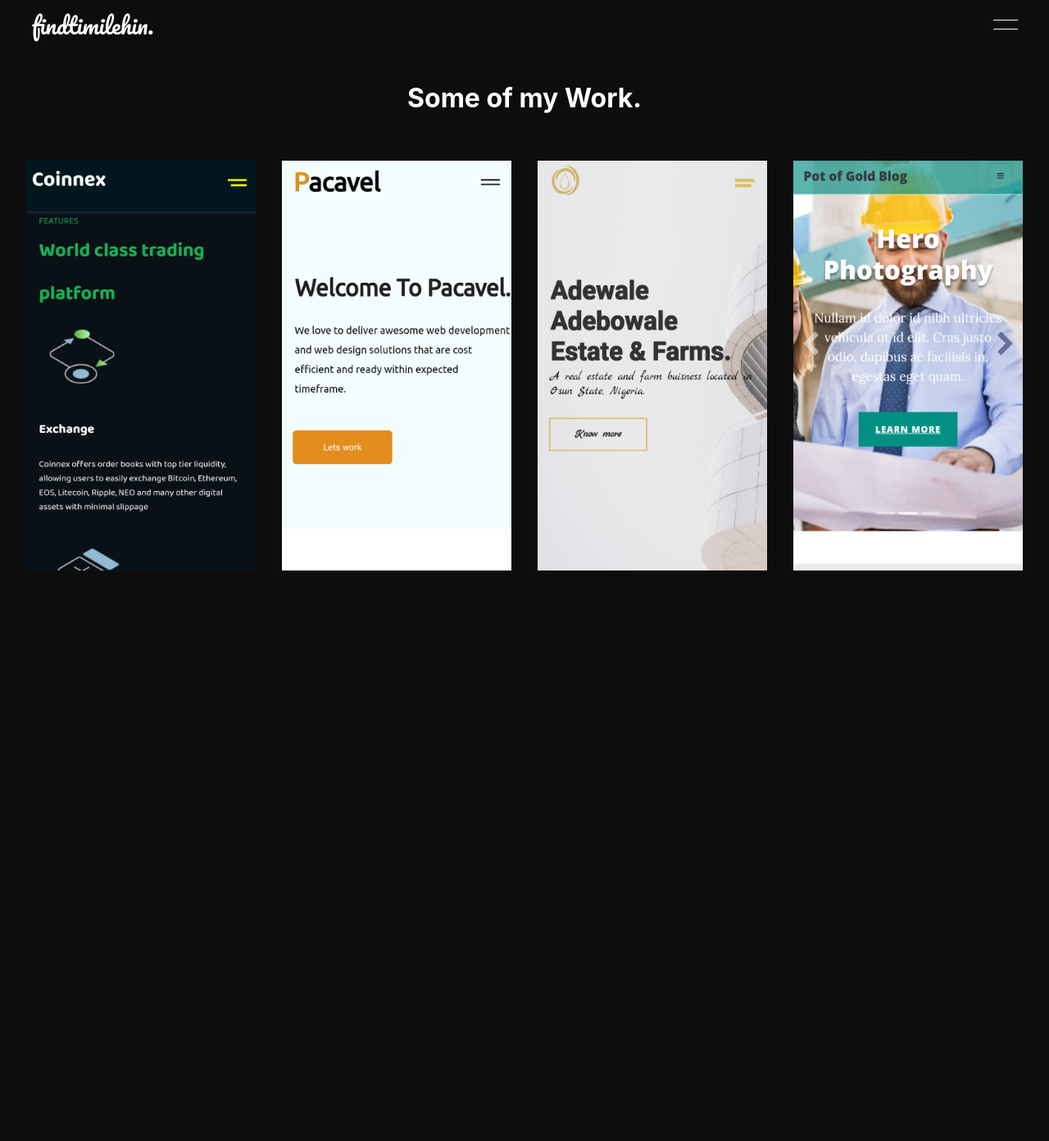
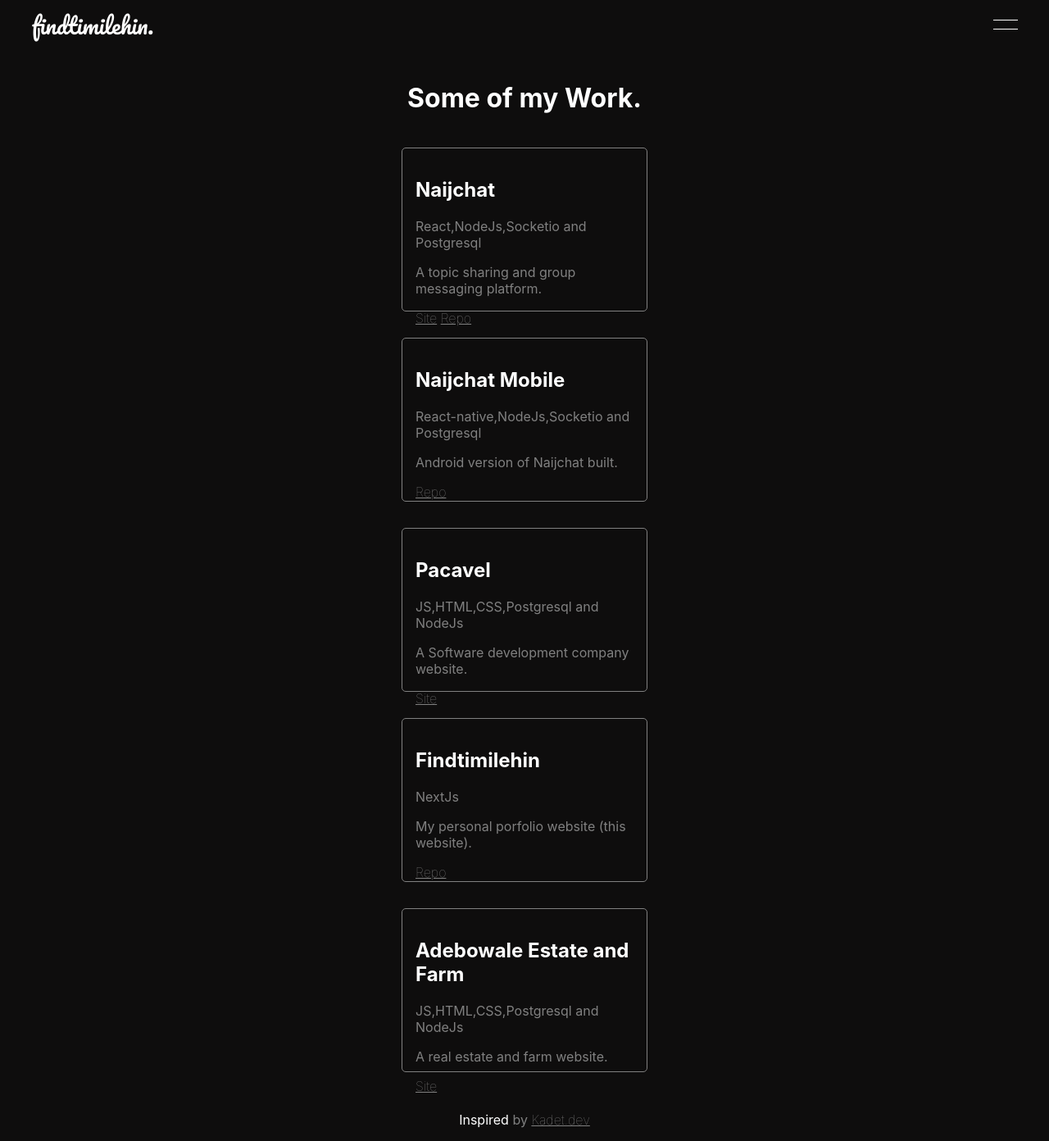
Before and after one commit to Timilehinn/findtimilehin, a Next.js app: page /projects in a window 1280 px wide. Shown: the whole page at 82% size. Before the commit the page ends 800 px from the top, so only its background shows below. Built offline with nearby package versions, Linux system fonts and the light colour scheme.

Commit message:
complete redesign of 'projects' page

```diff
--- a/pages/projects.js
+++ b/pages/projects.js
@@ -2,7 +2,10 @@
 import Navbar from './navbar'
 import Head from 'next/head'
 import style from '../styles/projects.module.css'
-
+import {
+    FaCode,
+    FaEye
+ } from 'react-icons/fa'
 function Projects() {
     return (
         <div>
@@ -16,10 +19,45 @@
             <h1 style={{textAlign:'center',color:'white',marginTop:'100px'}}>Some of my Work.</h1>
             <br />
             <div className={style.img_div}>
+                <div>
+                    <h2 style={{color:'white'}}>Naijchat</h2>
+                    <p>React,NodeJs,Socketio and Postgresql</p>
+                    <p>A topic sharing and group messaging platform.</p>
+                    <p><a style={{textDecoration:'underline',fontWeight:'lighter',grey:'blue'}} href="https://naij.netlify.app">Site</a> <a style={{fontWeight:'lighter',textDecoration:'underline',grey:'blue'}} href="https://www.github.com/Timilehinn/naijchat-web">Repo</a></p>
+                </div>
+                <div>
+                    <h2 style={{color:'white'}}>Naijchat Mobile</h2>
+                    <p>React-native,NodeJs,Socketio and Postgresql</p>
+                    <p>Android version of Naijchat built.</p>
+                    <p><a style={{fontWeight:'lighter',textDecoration:'underline',grey:'blue'}} href="https://www.github.com/Timilehinn/naijchat-android">Repo</a></p>
+                </div>
+                <div>
+                    <h2 style={{color:'white'}}>Pacavel</h2>
+                    <p>JS,HTML,CSS,Postgresql and NodeJs</p>
+                    <p>A Software development company website.</p>
+                    <p><a style={{fontWeight:'lighter',textDecoration:'underline',grey:'blue'}} href="http://www.pacavel.com">Site</a></p>
+                </div>
+                <div>
+                    <h2 style={{color:'white'}}>Findtimilehin</h2>
+                    <p>NextJs</p>
+                    <p>My personal porfolio website (this website).</p>
+                    <p><a style={{fontWeight:'lighter',textDecoration:'underline',grey:'blue'}} href="https://www.github.com/Timilehinn/findtimilehin">Repo</a></p>
+                </div>
+                <div>
+                    <h2 style={{color:'white'}}>Adebowale Estate and Farm</h2>
+                    <p>JS,HTML,CSS,Postgresql and NodeJs</p>
+                    <p>A real estate and farm website.</p>
+                    <p><a style={{fontWeight:'lighter',textDecoration:'underline',grey:'blue'}} href="https://adebowale-test.herokuapp.com">Site</a></p>
+                </div>
+                <p><span style={{color:'white'}}>Inspired</span> by <a style={{fontWeight:'lighter',textDecoration:'underline'}} href="https://kadet.dev">Kadet.dev</a></p>
+                {/* <a style={{margin:'1rem'}} href="http://coinnex.co"><img src="/1.png" width="280px" height="500px" /></a>
+                <a style={{margin:'1rem'}} href="https://pacavel.herokuapp.com"><img src="/2.png" width="280px" height="500px" /></a>
+                <a style={{margin:'1rem'}} href="http://www.adewaleplantation.com"><img src="/3.png" width="280px" height="500px" /></a>
+                <a style={{margin:'1rem'}} href="http://blu-periscope.herokuapp.com"><img src="/4.png" width="280px" height="500px" /></a>
                 <a style={{margin:'1rem'}} href="http://coinnex.co"><img src="/1.png" width="280px" height="500px" /></a>
                 <a style={{margin:'1rem'}} href="https://pacavel.herokuapp.com"><img src="/2.png" width="280px" height="500px" /></a>
                 <a style={{margin:'1rem'}} href="http://www.adewaleplantation.com"><img src="/3.png" width="280px" height="500px" /></a>
-                <a style={{margin:'1rem'}} href="http://blu-periscope.herokuapp.com"><img src="/4.png" width="280px" height="500px" /></a>
+                <a style={{margin:'1rem'}} href="http://blu-periscope.herokuapp.com"><img src="/4.png" width="280px" height="500px" /></a> */}
             </div>
         </div>
     )
--- a/styles/projects.module.css
+++ b/styles/projects.module.css
@@ -1,7 +1,18 @@
+
 .img_div{
     display:flex;
     align-items: center;
     justify-content: center;
+    flex-direction: column;
+    color:grey
+}
+.img_div div{
+    width:300px;
+    height:200px;
+    padding:1rem;
+    border-radius: 5px;
+    border:1px solid grey;
+    margin-bottom:2rem;
 }
 
 @media only screen and (max-width:720px){
```
